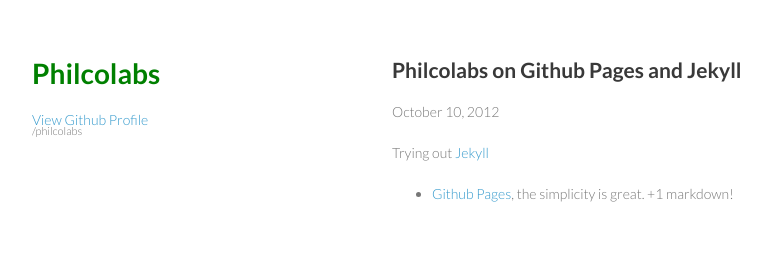
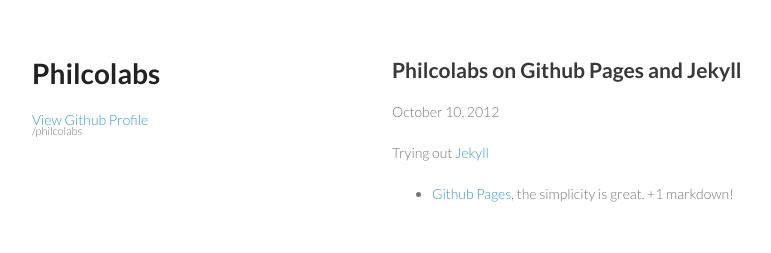
Before and after one commit to preichenberger/preichenberger.github.io, a Jekyll site: the page built from _posts/2012-10-05-first-post.md, in a window 1280 px wide. Shown: the top 253 px of the page, without its empty margins (178-949 px from the left). Built offline with Jekyll 4.4.1, drawn with Linux system fonts in a browser that asks for light colours.

Commit message:
color updates

```diff
--- a/_posts/2012-10-05-first-post.md
+++ b/_posts/2012-10-05-first-post.md
@@ -3,5 +3,5 @@ layout: post
 title: Philcolabs on Github Pages and Jekyll
 ---
 
-Trying out [Jekyll](https://help.github.com/articles/using-jekyll-with-pages 'Jekyll github repo')
+Trying out [Jekyll](https://help.github.com/articles/using-jekyll-with-pages 'Jekyll Github Repo')
 + [Github Pages](http://pages.github.com 'Github Pages'), the simplicity is great. +1 markdown!
--- a/stylesheets/core.css
+++ b/stylesheets/core.css
@@ -1,4 +1,9 @@
 a.brand {
-  color: green;
+  color: inherit;
   font-weight: inherit;
 }
+a.brand:hover {
+  text-decoration: none;
+  color: #39C;
+  cursor: pointer;
+}
```
